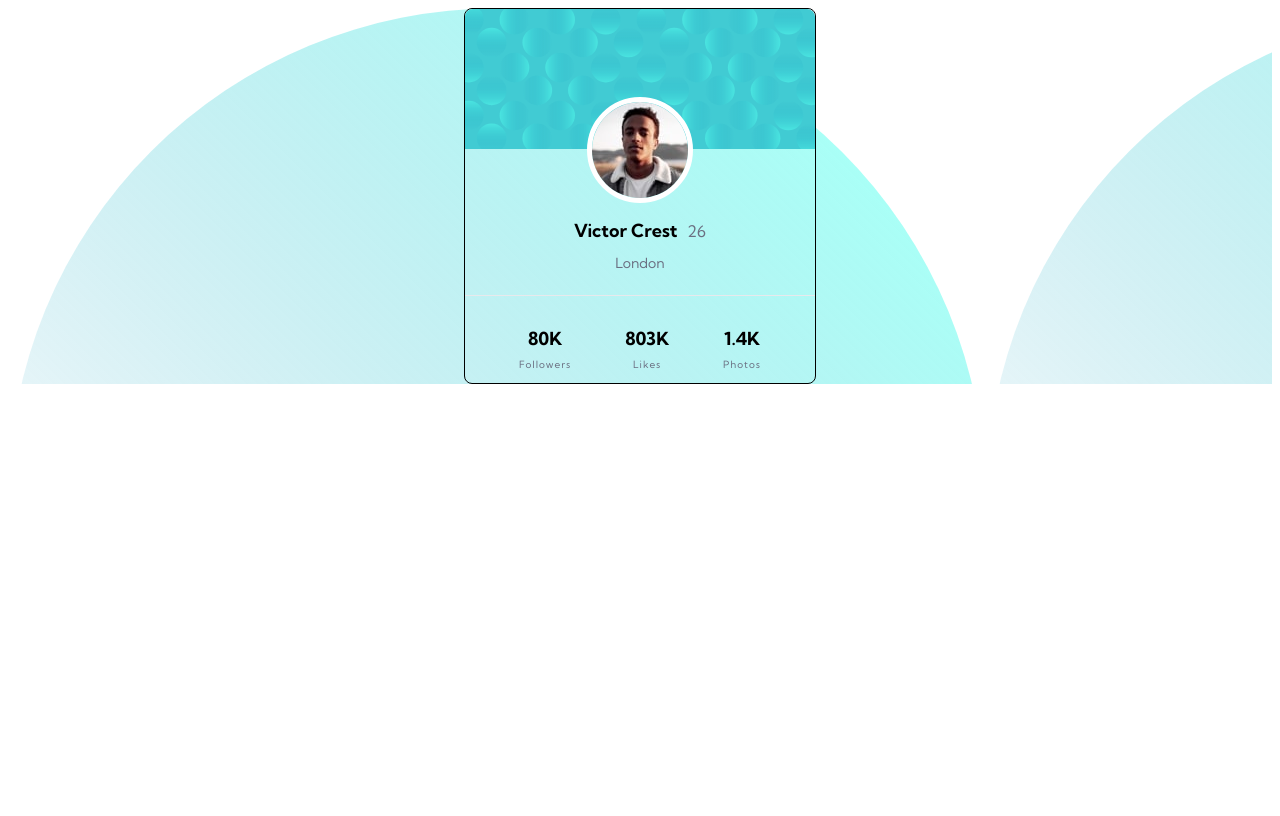
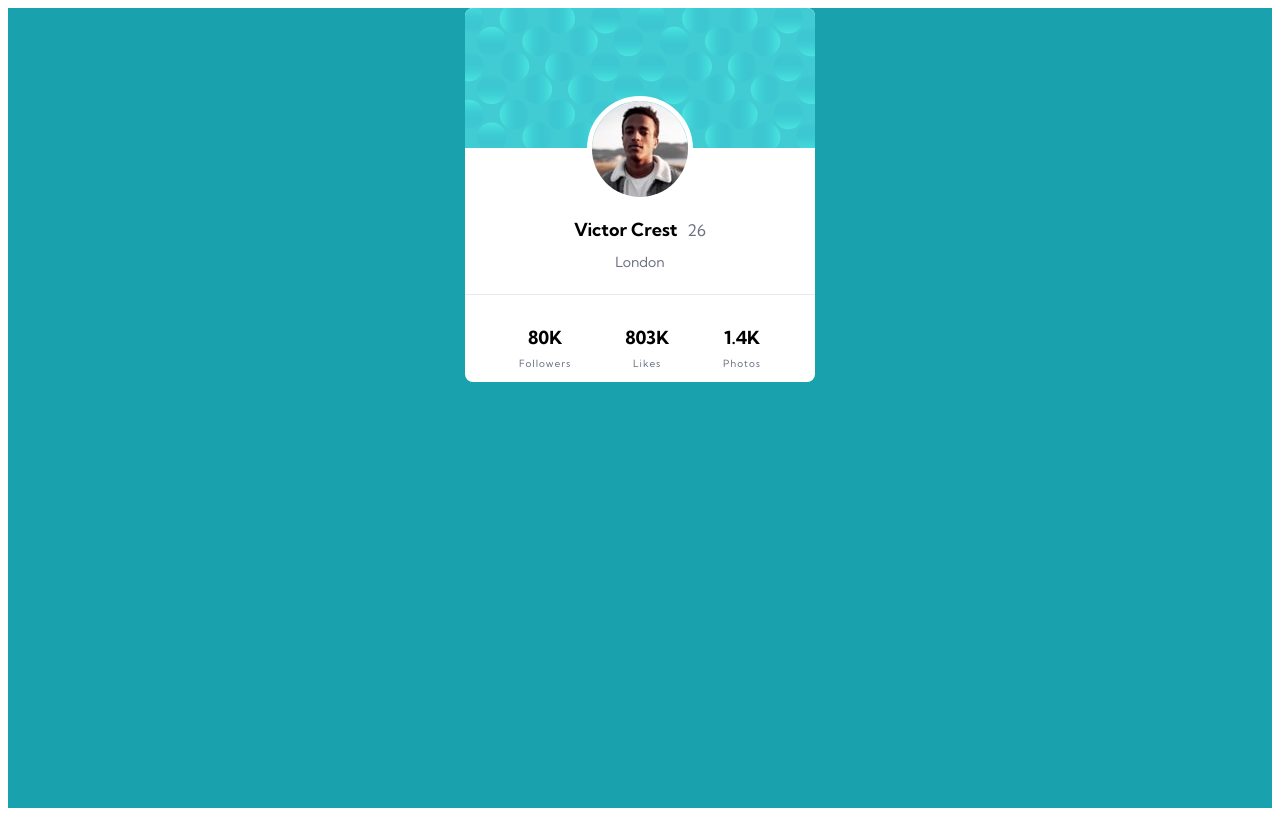
Before and after one commit to michaelakleer/profile-card-component-react, a React (Create React App) app: page / in a window 1280 px wide. Built offline with nearby package versions, Linux system fonts and the light colour scheme.

Commit message:
Changed background color

```diff
--- a/src/App.css
+++ b/src/App.css
@@ -1,5 +1,5 @@
-html {
-  height: 100%;
+* {
+  box-sizing: border-box;
 }
 
 h1 {
@@ -24,14 +24,16 @@ ul {
 
 .App {
   font-family: "Kumbh Sans", sans-serif;
-  background-image: url(images/bg-pattern-top.svg);
+  min-height: 100vh;
+  background: hsl(185, 75%, 39%);
 }
 
 .container {
+  background: #fff;
   display: block;
   margin: 0 auto;
   text-align: center;
-  border: 1px solid #000;
+
   border-radius: 8px;
   width: 350px;
   height: 374px;
```
